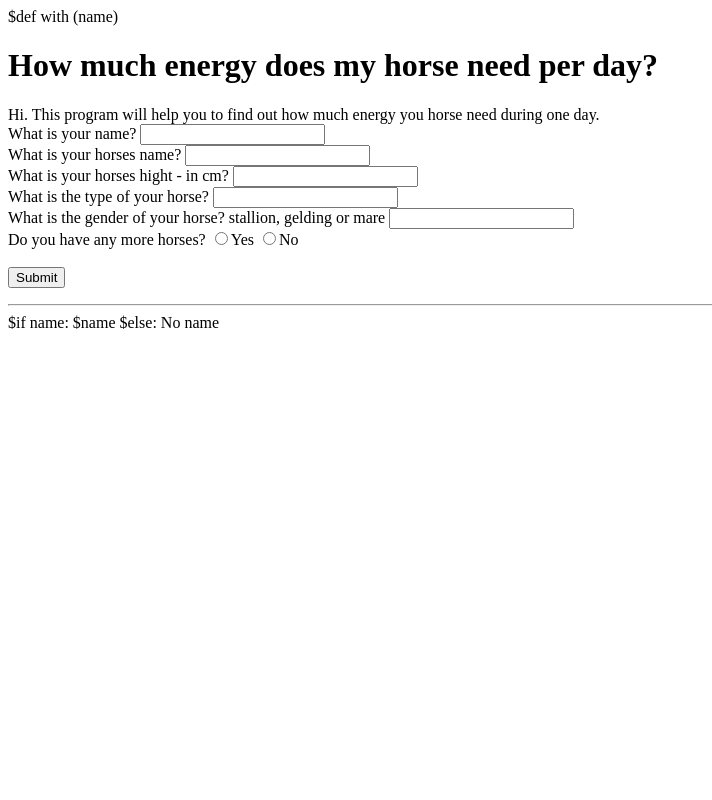
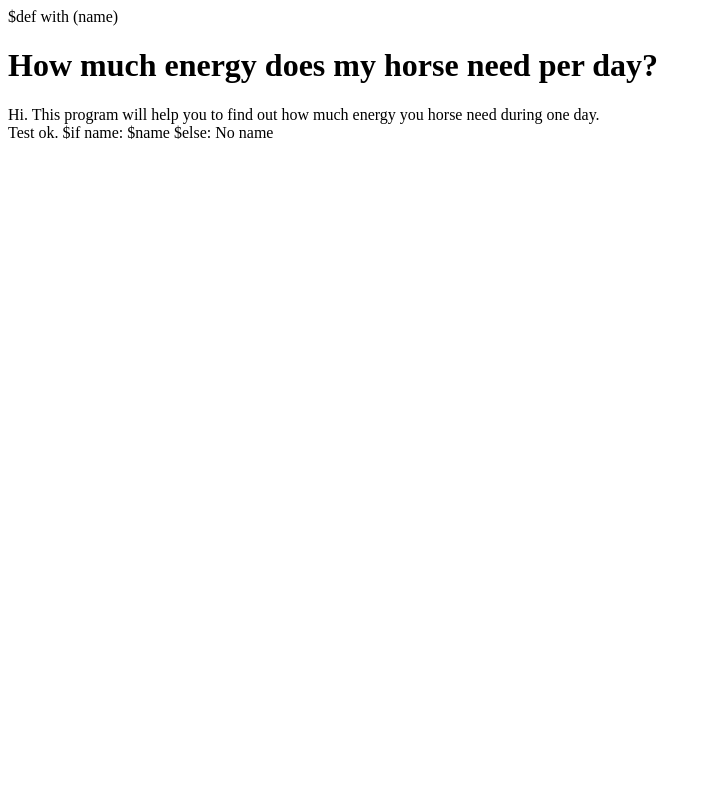
Before and after one commit to anitan11/assignment2, a Python web app: template ex52/ex52-web/templates/index.html in a window 1280 px wide. Shown: the whole page, without its empty margins (0-712 px from the left). Run offline with Jinja, Linux system fonts and the light colour scheme; the template is opened without the code that fills it, so the values that code supplies are empty.

Commit message:
fått til litt til

```diff
--- a/ex52/ex52-web/templates/index.html
+++ b/ex52/ex52-web/templates/index.html
@@ -1,35 +1,12 @@
 $def with (name)
 
-<html>
-    <head>
-        <title>How much energy does my horse need per day?</title>
-    </head>
-<body>
 <br/>
 <h1>How much energy does my horse need per day?</h1>
-Hi. This program will help you to find out how much energy you horse need during one day.
-<form method=POST>
-	What is your name?
-	<input type=text name=name> <br/>
-	What is your horses name?
-	<input type=text name=name> <br/>
-	What is your horses hight - in cm?
-	<input type=text name=name> <br/>
-	What is the type of your horse?
-	<input type=text name=name> <br/>
-	What is the gender of your horse?
-	stallion, gelding or mare
-	<input type=text name=name> <br/>
-	Do you have any more horses?
-	<input type="radio" name="morehorses" value="yes">Yes
-	<input type="radio" name="morehorses" value="no">No<br> <br/>
-	<input type=submit>
-</form>
-<hr/>
+Hi. This program will help you to find out how much energy you horse need during one day.<br/>
+
+Test ok.
+
 $if name:
     $name
 $else:
     No name
-
-</body>
-</html>
```
Also changed, not shown: ex52/ex52-web/templates/form.html (added, +19 -0 lines), ex52/ex52-web/templates/hello_form.html (deleted, +0 -18 lines), ex52/ex52-web/templates/layout.html (added, +12 -0 lines), 2 other files.
